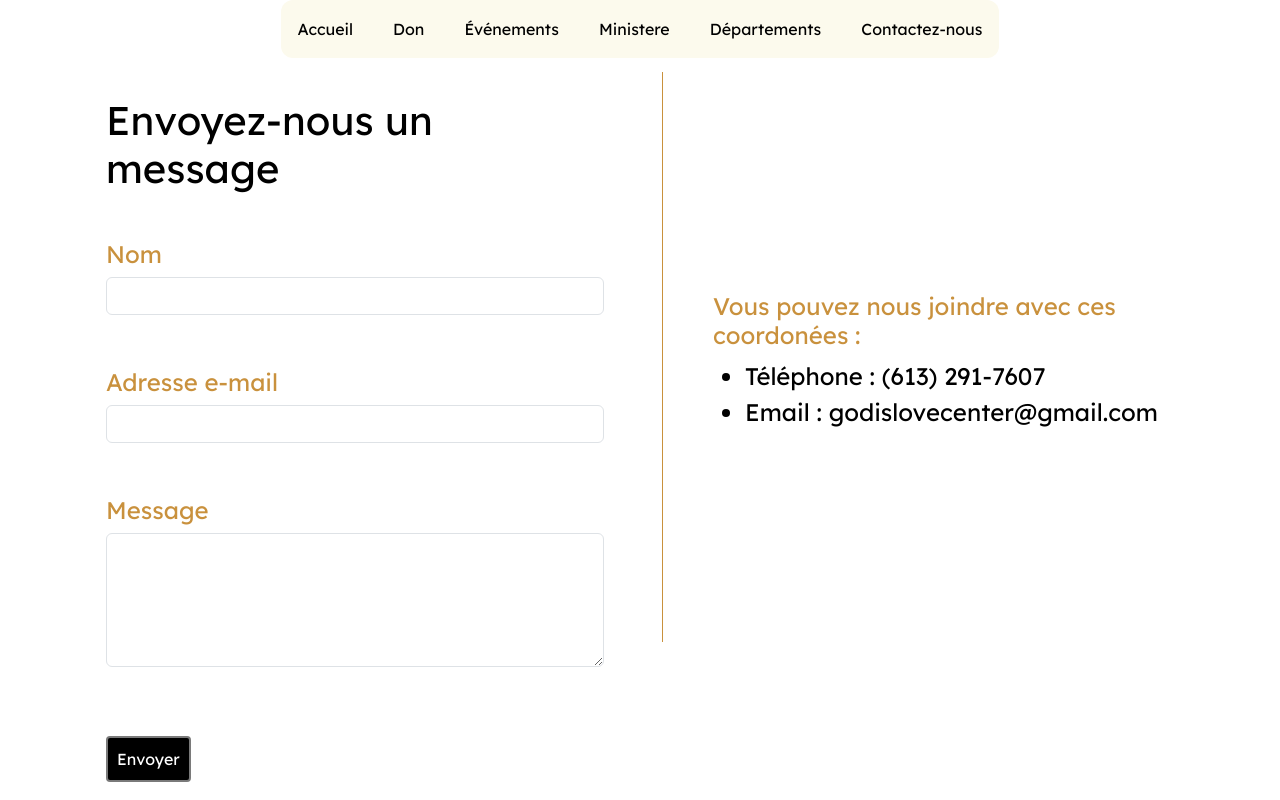
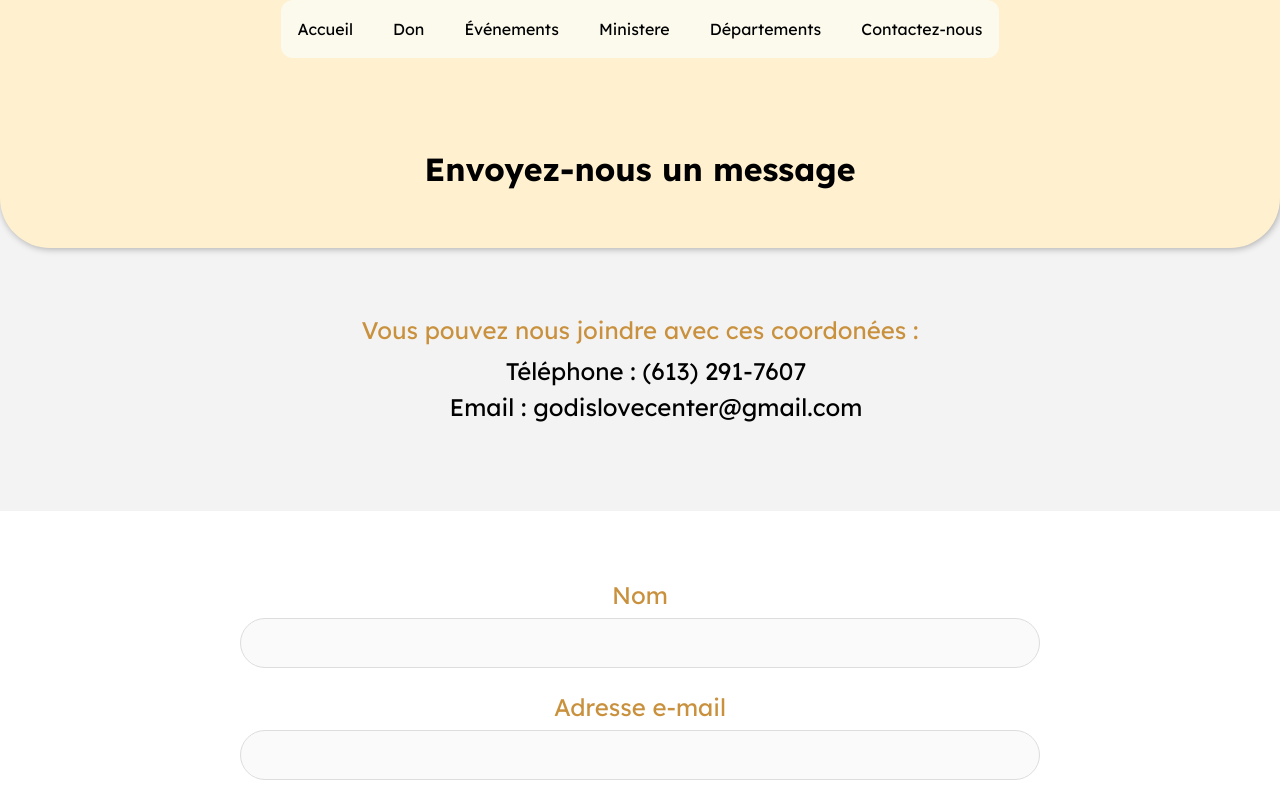
Before and after one commit to exauce-panda/God-is-love, a Next.js app: page /contact in a window 1280 px wide. Shown: the top 800 px of the page. Built offline with nearby package versions, Linux system fonts and the light colour scheme.

Commit message:
nouvelle page contact

```diff
--- a/components/contact.jsx
+++ b/components/contact.jsx
@@ -64,50 +64,47 @@ export default function Contact() {
        //emailjs.sendForm("service_f9b84ft","template_54sxywe",e.target,"eYc5_rW7DCei_jHAY");
     };
     return (
-        <div className={`${styles.bob} text-white`}>
-            <div>g</div> {/*a corriger pour je ne sais quel raison la bar noir disparait uniquement si il y'a un ecrit ici*/}
-            <div className={`${styles.pageContact} container`}>
+        <div className={`${styles.bob} text-black`}>
+            <h2 className={styles.titre}>Envoyez-nous un message</h2>
+            <div className={`${styles.pageContact} `}>
                 {/* Affichage conditionnel du message de succès */}
                 {showSuccessMessage && (
                     <div className="alert alert-success" role="alert" style={{ position: 'fixed', top: '10px', left: '50%', transform: 'translateX(-50%)', zIndex: 1050 }}>
                         Votre message a été soumis avec succès.
                     </div>
                 )}
-                <div className="row mt-5">
-                    <div className="col-md-6">
-                        <div className="text-black p-4 rounded">
-                            <h2 className={`mb-5 h1`}>Envoyez-nous un message</h2>
+              <div>
+                        {/* Informations de contact */}
+                       <div className={styles.coordonee}>
+                            <p className={`h4 ${styles.text_color}`}>Vous pouvez nous joindre avec ces coordonées :</p>
+                            <ul className={styles.list}>
+                                <li>Téléphone : (613) 291-7607</li>
+                                <li>Email : godislovecenter@gmail.com</li>
+                            </ul>
+                        </div>
+              </div>
+                <div className={`${styles.formulaire}`}>
+                    <div className={styles.style_formulaire}>
+                        <div className="text-black">
                             <form onSubmit={handleSubmit}>
                                 {/* Champs du formulaire avec gestion des erreurs */}
-                                <div className={`mb-3 ${styles.forumId}`}>
+                                <div className={`${styles.forumId}`}>
                                     <label htmlFor="nom" className={`form-label h4 ${styles.text_color}`}>Nom</label>
-                                    <input name="nom_mail" type="text" className={`form-control text-black bg-white ${errorNom ? 'is-invalid' : ''}`} id="nom" value={nom} onChange={(e) => { setNom(e.target.value); validateField('nom', e.target.value); }} />
+                                    <input name="nom_mail" type="text" className={`${styles.form_group} ${errorNom ? 'is-invalid' : ''}`} id="nom" value={nom} onChange={(e) => { setNom(e.target.value); validateField('nom', e.target.value); }} />
                                     {errorNom && <div className="invalid-feedback">{errorNom}</div>}
                                 </div>
-                                <div className={`mb-3 ${styles.forumId}`}>
+                                <div className={`${styles.forumId}`}>
                                     <label htmlFor="email" className={`form-label h4 ${styles.text_color}`}>Adresse e-mail</label>
-                                    <input name="email_mail" type="email" className={`form-control text-black bg-white ${errorEmail ? 'is-invalid' : ''}`} id="email" value={email} onChange={(e) => { setEmail(e.target.value); validateField('email', e.target.value); }} />
+                                    <input name="email_mail" type="email" className={`${styles.form_group} ${errorEmail ? 'is-invalid' : ''}`} id="email" value={email} onChange={(e) => { setEmail(e.target.value); validateField('email', e.target.value); }} />
                                     {errorEmail && <div className="invalid-feedback">{errorEmail}</div>}
                                 </div>
-                                <div className={`mb-3 ${styles.forumMessage}`}>
+                                <div className={`${styles.forumMessage}`}>
                                     <label htmlFor="message" className={`form-label h4 ${styles.text_color}`}>Message</label>
-                                    <textarea name="message_mail" className={`form-control bg-white ${errorMessage ? 'is-invalid' : ''}`} id="message" rows="5" value={message} onChange={(e) => { setMessage(e.target.value); validateField('message', e.target.value); }}></textarea>
+                                    <textarea name="message_mail" className={`${errorMessage ? 'is-invalid' : ''}`} id="message" rows="5" value={message} onChange={(e) => { setMessage(e.target.value); validateField('message', e.target.value); }}></textarea>
                                     {errorMessage && <div className="invalid-feedback">{errorMessage}</div>}
                                 </div>
                                 <button type="submit" className={`${styles.btn_envoyer}`}>Envoyer</button>
                             </form>
-                        </div>
-                    </div>
-
-                    <div className="col-md-6 d-flex">
-                        {/* Informations de contact */}
-                        <div className={styles.line}></div>
-                       <div className={styles.coordonee}>
-                            <p className={`h4 ${styles.text_color}`}>Vous pouvez nous joindre avec ces coordonées :</p>
-                            <ul>
-                                <li>Téléphone : (613) 291-7607</li>
-                                <li>Email : godislovecenter@gmail.com</li>
-                            </ul>
                         </div>
                     </div>
                 </div>
--- a/components/contact.module.css
+++ b/components/contact.module.css
@@ -1,15 +1,32 @@
 /* Définition des styles pour le composant Contact */
 .bob{
-    background-color: rgb(255, 255, 255);
+    background-color: rgb(243, 243, 243);
     color:aliceblue;
+}
+.titre{
+    color: rgb(0, 0, 0);
+    background-color: rgb(255, 240, 208);
+    border-bottom-left-radius: 50px;
+    border-bottom-right-radius: 50px;
+    display: flex;
+    justify-content: center;
+    padding-top: 150px;
+    padding-bottom: 60px;
+    font-size: xx-large;
+    font-weight: bold;
+    z-index: 2;
+    box-shadow:1px 1px 7px rgba(0, 0, 0, 0.3);
 }
 /* Styles pour l'identifiant du formulaire */
 .forumId {
     height: 7rem; /* Définit la hauteur des conteneurs des champs du formulaire (nom et email) pour assurer une uniformité visuelle */
+    text-align: center;
+    justify-content: center;
 }
 /* Styles pour le message du formulaire */
 .forumMessage {
     height: 14rem; /* Définit une hauteur plus grande pour le conteneur du champ de texte du message, permettant d'accueillir un texte plus long */
+    text-align: center;
 }
 /* Styles pour les appareils de petite taille */
 @media (max-width: 374px) {
@@ -27,23 +44,37 @@
 }
 .text_color{
     color:black;
-}
-.line{
-    height: 570px;  /* Épaisseur de la ligne */
-    border-left: 1px solid rgb(201, 145, 61); /* Bordure très fine */
-    margin: 0 10px; /* Optionnel : espace autour de la ligne */
+    text-align: center;
 }
 .coordonee{
     color:black;
-    margin-top: 220px ;
-    margin-left: 40px;
+    text-align: center;
     font-size: x-large;
+    padding-top: 60px;
+    padding-bottom: 70px;
+}
+.list{
+    list-style: none;
+}
+.formulaire{
+    background-color:white;
+    padding-top: 70px;
+    padding-bottom: 70px;
+}
+.style_formulaire{
+  display: flex;
+  flex-direction: column;
+  align-items: center;
+  gap: 1.5rem;
 }
 .btn_envoyer{
+    display: block;
+    margin: 0 auto;
     color: white;
     background-color: black;
     border: 2px solid rgb(122, 122, 122);
-    border-radius: 4px;
+    border-radius: 30px;
+    width: 400px;
     padding: 9px;
     transition: transform 0.1s ease;
 }
@@ -55,3 +86,30 @@
 .text_color{
     color: rgb(201, 145, 61);
 }
+.form_group  {
+  display: flex;
+  width: 800px;
+  margin: 0 auto;
+  padding: 12px 16px;
+  border: 1px solid #ddd;
+  border-radius: 30px;
+  font-size: 16px;
+  color: #333;
+  background-color: #9e9e9e0e;
+  outline: none;
+  box-shadow: inset 0 0 0 transparent;
+  text-align: center;
+}
+.forumMessage textarea {
+  display: flex;
+  width: 800px;
+  margin: 0 auto;
+  padding: 12px 16px;
+  border: 1px solid #ddd;
+  border-radius: 30px;
+  font-size: 16px;
+  color: #333;
+  background-color: #9e9e9e0e;
+  outline: none;
+  box-shadow: inset 0 0 0 transparent;
+}
--- a/components/don.jsx
+++ b/components/don.jsx
@@ -42,6 +42,10 @@ return(
                 </div>
                 </div>
         </div>
+        <div className={styles.don_materiel}>
+                <p>Si vous souhaitez faire un don vestimentaire ou alimentaire veillez nous contacter a ce numero:</p>
+                <div className={`${styles.mail}`}>+1 (613) 291-7607</div>
+        </div>
         </div>
     </div>
 );
--- a/components/don.module.css
+++ b/components/don.module.css
@@ -1,7 +1,7 @@
 .bob{
     text-align: center;
     color: black;
-    background-color: transparent;
+    background-color: rgb(243, 243, 243);
 }
 
 .merci{
@@ -32,8 +32,12 @@
     padding-bottom: 20px;
 }
 .paiements{
+    display: flex;
+    flex-direction: column;
+    align-items: center;
+    gap: 1.5rem;
     padding: 20px;
-    background-color: rgb(255, 240, 208);
+    background-color: white;
 }
 .m_paiement{
     color: white;
@@ -47,8 +51,8 @@
     align-items: center;
     border-radius: 20px;
     background-color: rgb(250, 142, 142);
-    min-width: 450px;
-    min-height: 300px;
+    max-width: 450px;
+    max-height: 800px;
     padding-top: 50px;
     padding: 30px;
 }
@@ -72,3 +76,16 @@
     padding-bottom: 50px;
     text-decoration: underline;
 }
+.don_materiel{
+    justify-content: center;
+    border-radius: 20px;
+    background-color: rgb(255, 240, 208);
+    max-width: 500px;
+    min-height: 300px;
+    padding-top: 50px;
+    padding: 30px;
+}
+.don_materiel p {
+    padding-top: 30px;
+    font-size: x-large;
+}
--- a/components/service.jsx
+++ b/components/service.jsx
@@ -26,8 +26,6 @@ export default function  Service(){
       <div className={styles.text_primaire}>
         Vous pouvez servir dans différents groupes, choisissez celui qui vous conviendra le mieux.
       </div>
-      <div className={styles.line_un}></div>
-
       <div className={`${styles.contenant}`}>
       <div className={styles.type_service}>
       <div className={styles.titre_desc_top}>
--- a/components/service.module.css
+++ b/components/service.module.css
@@ -1,21 +1,32 @@
 .bob{
     color: black;
     text-align: center;
-    padding-top: 90px;
+    background-color: rgb(243, 243, 243);
 }
 .text_primaire{
-   font-size:large;
+    font-size:large;
+    padding-top: 60px;
+    padding-bottom: 90px;
 }
 .text{
     color:rgb(255, 63, 4);
     text-align: center;
 }
 .titre{
-    padding-top: 10px;
-    color: rgba(209,145,44,255);
-    font-size: 60px;
+    color: rgb(0, 0, 0);
+    background-color: rgb(255, 240, 208);
+    border-bottom-left-radius: 50px;
+    border-bottom-right-radius: 50px;
+    display: flex;
+    justify-content: center;
+    padding-top: 150px;
+    padding-bottom: 60px;
+    font-size: xx-large;
+    font-weight: bold;
+    z-index: 2;
+    box-shadow:1px 1px 7px rgba(0, 0, 0, 0.3);
 }
-.line_un {
+.line_un { /*faire une ligne*/
     width: 80%;  /* Modifier la longueur en pourcentage ou pixels */
     height: 1.5px;  /* Épaisseur de la ligne */
     background-color: rgba(209,145,44,255); /* Couleur de la ligne */
@@ -27,6 +38,7 @@
     display: grid;
     place-items: center;
     gap: 5px;
+    background-color: white;
 }
 .type_service{
     display: flex;
```
